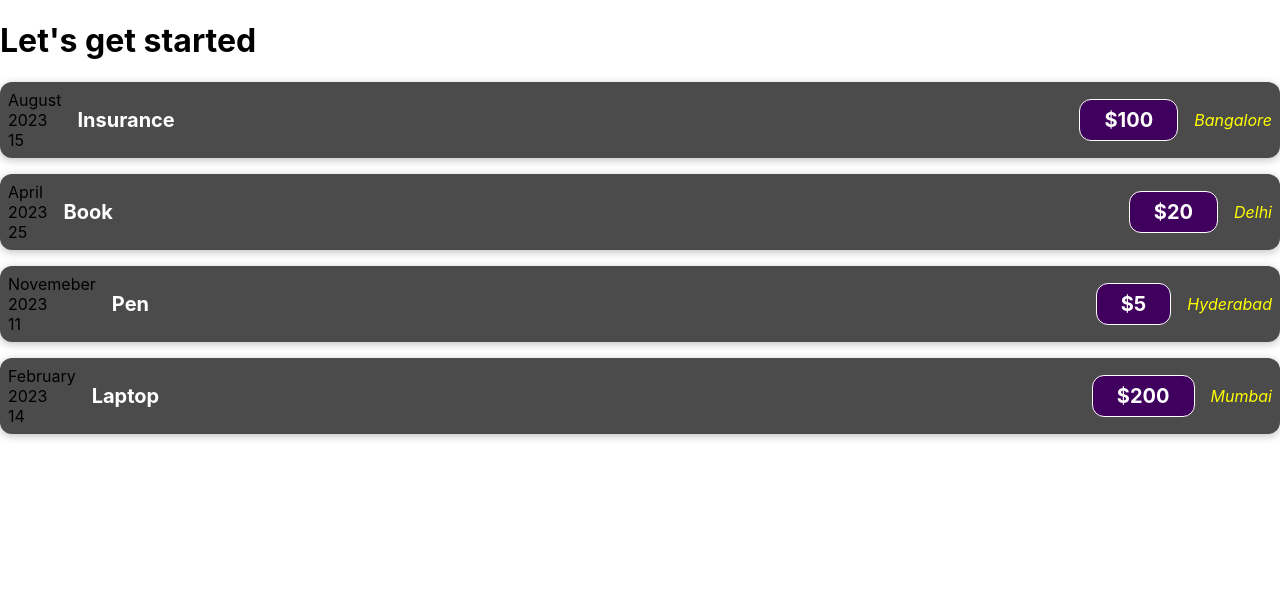
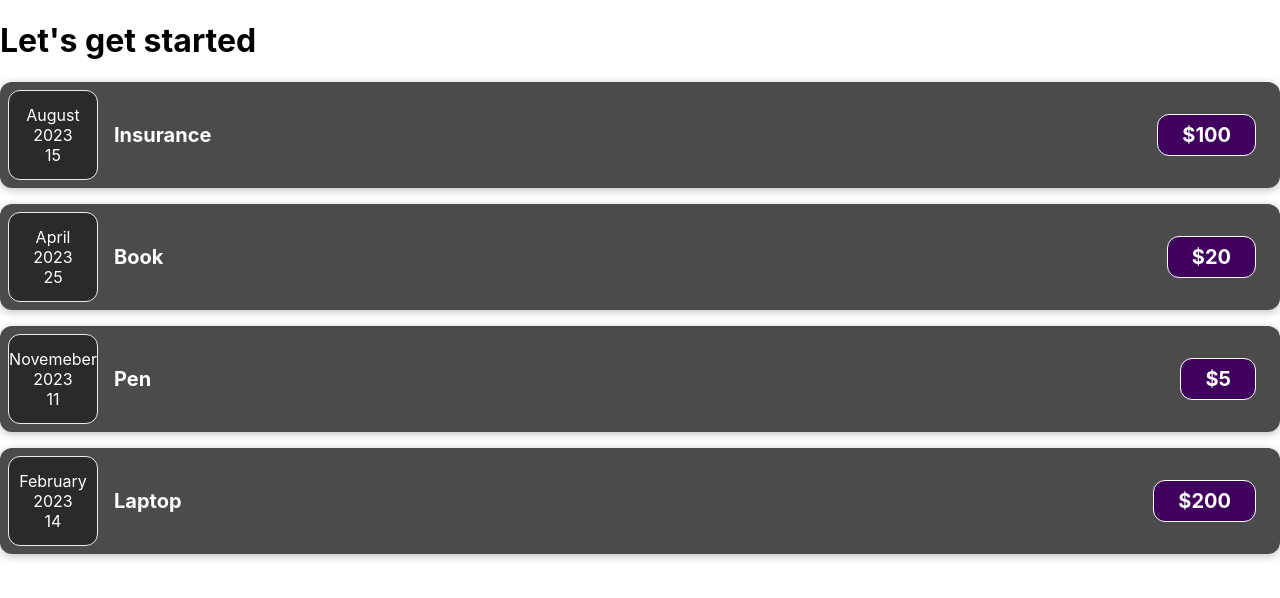
Before and after one commit to dasushan/expense-tracker, a React (Create React App) app: page / in a window 1280 px wide. Shown: the top 598 px of the page. Built offline with nearby package versions, Linux system fonts and the light colour scheme.

Commit message:
splitting components

```diff
--- a/src/App.js
+++ b/src/App.js
@@ -1,4 +1,4 @@
-import ExpenseItem from './components/ExpenseItem';
+import Expenses from './components/Expenses';
 function App() {
   const expenses = [
     {
@@ -33,16 +33,7 @@
   return (
     <div>
       <h1>Let's get started</h1>
-      {expenses.map((expense)=>{
-        return(
-          <ExpenseItem
-        key = {expense.id}
-        date = {expense.date}
-        title = {expense.title}
-        location = {expense.location}
-        price = {expense.price}/>
-        )
-      })}
+      <Expenses expenses={expenses} />
     </div>
   );
 }
--- /dev/null
+++ b/src/components/ExpenseDate.css
@@ -0,0 +1,26 @@
+.expense-date {
+    display: flex;
+    flex-direction: column;
+    width: 5.5rem;
+    height: 5.5rem;
+    border: 1px solid #ececec;
+    background-color: #2a2a2a;
+    color: white;
+    border-radius: 12px;
+    align-items: center;
+    justify-content: center;
+  }
+
+  .expense-date__month {
+    font-size: 0.75rem;
+    font-weight: bold;
+  }
+
+  .expense-date__year {
+    font-size: 0.75rem;
+  }
+
+  .expense-date__day {
+    font-size: 1.5rem;
+    font-weight: bold;
+  }
--- /dev/null
+++ b/src/components/ExpenseDate.js
@@ -0,0 +1,32 @@
+import './ExpenseDate.css';
+
+function ExpenseDate(props) {
+  const months = [
+    'January',
+    'February',
+    'March',
+    'April',
+    'May',
+    'June',
+    'July',
+    'August',
+    'September',
+    'October',
+    'Novemeber',
+    'December',
+  ];
+  // const expenseDate = new Date(2023, 7, 15).toISOString();
+  const month = months[props.date.getMonth()];
+  const year = props.date.getFullYear();
+  const date = (props.date.getDate() < 10 ? '0' : '') + props.date.getDate();
+
+  return (
+    <div className="expense-date">
+      <div>{month}</div>
+      <div>{year}</div>
+      <div>{date}</div>
+    </div>
+  );
+}
+
+export default ExpenseDate;
--- a/src/components/ExpenseItem.js
+++ b/src/components/ExpenseItem.js
@@ -1,22 +1,10 @@
-import "./ExpenseItem.css";
-
+import './ExpenseItem.css';
+import ExpenseDate from './ExpenseDate';
 function ExpenseItem(props) {
-  const months = ["January", "February", "March", "April", "May", "June", "July", "August", "September", "October", "Novemeber", "December"];
-    // const expenseDate = new Date(2023, 7, 15).toISOString();
-    const month = months[props.date.getMonth()];
-    const year = props.date.getFullYear();
-    const date  = (props.date.getDate()<10 ? '0': '') + props.date.getDate();
-    // const expenseTitle = "Insurance";
-    // const expenseAmount = 50;
-    // const expenseLocation = "Bangalore";
   return (
     <div className="expense-item">
-    <div>
-      <div>{month}</div>
-      <div>{year}</div>
-      <div>{date}</div>
-    </div>
-    <div className = "expense-item__description">
+      <ExpenseDate date= {props.date} />
+      <div className="expense-item__description">
         <h2>{props.title}</h2>
         <div className="expense-item__price">${props.price}</div>
       </div>
--- /dev/null
+++ b/src/components/Expenses.css
@@ -0,0 +1,9 @@
+.expenses {
+    padding: 1rem;
+    background-color: rgb(31, 31, 31);
+    margin: 2rem auto;
+    width: 50rem;
+    max-width: 95%;
+    border-radius: 12px;
+    box-shadow: 0 1px 8px rgba(0, 0, 0, 0.25);
+  }
--- /dev/null
+++ b/src/components/Expenses.js
@@ -0,0 +1,21 @@
+import './Expenses.css';
+import ExpenseItem from './ExpenseItem';
+
+function Expenses({ expenses }) {
+  return (
+    <>
+      {expenses.map((expense) => {
+        return (
+          <ExpenseItem className="expenses"
+            key={expense.id}
+            date={expense.date}
+            title={expense.title}
+            price={expense.price}
+          />
+        );
+      })}
+    </>
+  );
+}
+
+export default Expenses;
```
Lines whose indentation alone changed are shown as unchanged.
